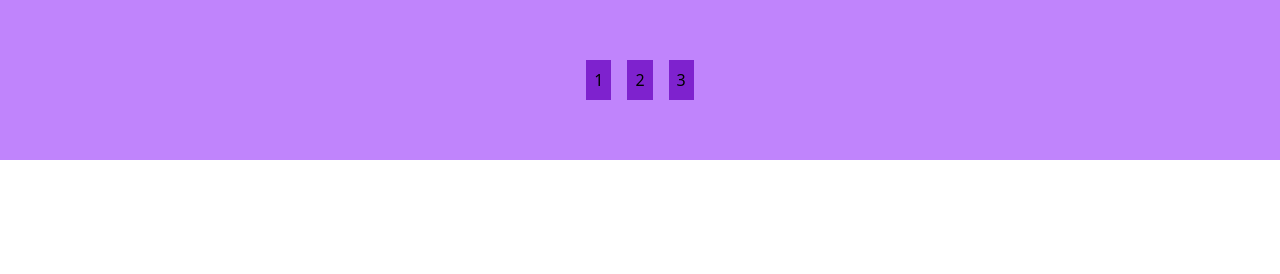
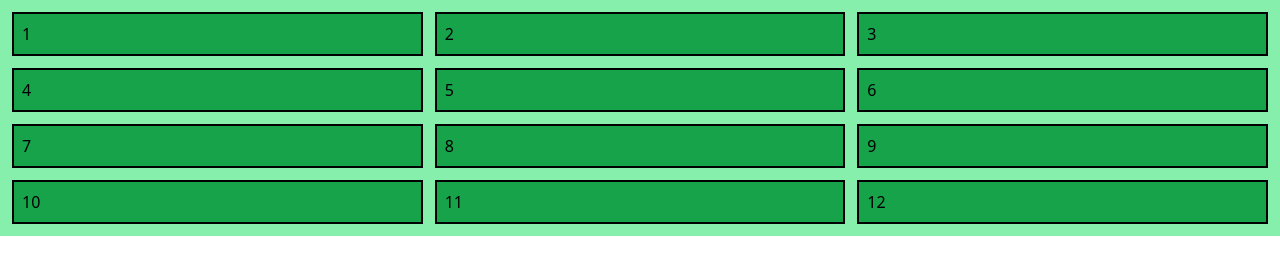
Before and after one commit to IgorXVI/tailwind-course, a website: page src/index.html in a window 1280 px wide. Drawn offline with Linux system fonts and the light colour scheme.

Commit message:
position: grid place content

```diff
--- a/src/index.html
+++ b/src/index.html
@@ -9,10 +9,19 @@
 </head>
 
 <body>
-    <div class="bg-purple-400 flex h-40 items-center justify-center">
-        <div class="bg-purple-700 m-2 p-2">1</div>
-        <div class="bg-purple-700 m-2 p-2">2</div>
-        <div class="bg-purple-700 m-2 p-2">3</div>
+    <div class="bg-green-300 grid grid-cols-3 gap-3 p-3 place-content-between">
+        <div class="bg-green-600 p-2 border-2 border-black">1</div>
+        <div class="bg-green-600 p-2 border-2 border-black">2</div>
+        <div class="bg-green-600 p-2 border-2 border-black">3</div>
+        <div class="bg-green-600 p-2 border-2 border-black">4</div>
+        <div class="bg-green-600 p-2 border-2 border-black">5</div>
+        <div class="bg-green-600 p-2 border-2 border-black">6</div>
+        <div class="bg-green-600 p-2 border-2 border-black">7</div>
+        <div class="bg-green-600 p-2 border-2 border-black">8</div>
+        <div class="bg-green-600 p-2 border-2 border-black">9</div>
+        <div class="bg-green-600 p-2 border-2 border-black">10</div>
+        <div class="bg-green-600 p-2 border-2 border-black">11</div>
+        <div class="bg-green-600 p-2 border-2 border-black">12</div>
     </div>
 </body>
 
```
Also changed, not shown: src/css/styles.css.
